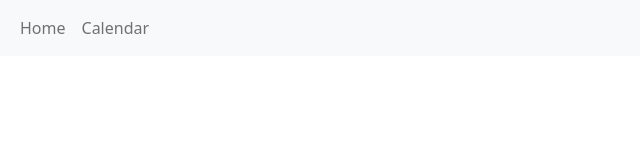
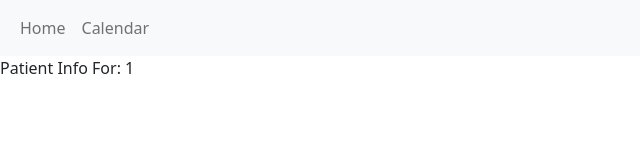
Before and after one commit to fsi-hack4autism/scenario-1, a React (Create React App) app in the folder web/: page /patient/1 in a window 1280 px wide. Before the commit this address had no page. Shown: the top 160 px of the page, without its empty margins (0-640 px from the left). Built offline with nearby package versions, Linux system fonts and the light colour scheme.

Commit message:
Add PatientInfo pages

```diff
--- a/web/src/components/Layout/Layout.tsx
+++ b/web/src/components/Layout/Layout.tsx
@@ -2,6 +2,7 @@ import React from 'react';
 import { Routes, Route } from "react-router-dom";
 import Calendar from '../Calendar';
 import Nav from '../Nav';
+import PatientInfo from '../PatientInfo';
 import PatientList from '../PatientList';
 
 const Layout = () => {
@@ -10,6 +11,7 @@ const Layout = () => {
             <Nav />
             <Routes>
                 <Route path="/" element={<PatientList />} />
+                <Route path="/patient/:patientId" element={<PatientInfo />} />
                 <Route path="/calendar" element={<Calendar />} />
             </Routes>
         </div>
--- a/web/src/components/PatientCard/PatientCard.tsx
+++ b/web/src/components/PatientCard/PatientCard.tsx
@@ -6,7 +6,7 @@ import "./PatientCard.css";
 import { Link } from "react-router-dom";
 
 const PatientCard = ({ patient }: PatientCardProps) => (
-    <Link to="/patient/name" className="patient-card border rounded-1 p-1 m-1">
+    <Link to={`/patient/${patient.name}`} className="patient-card border rounded-1 p-1 m-1">
         <Icon
             name="user-circle-o"
             color="text-muted"
--- /dev/null
+++ b/web/src/components/PatientInfo/PatientInfo.tsx
@@ -0,0 +1,12 @@
+import React from "react";
+import { useParams } from "react-router";
+
+const PatientInfo = () => {
+    const { patientId } = useParams();
+
+    return (
+        <div>Patient Info For: {patientId}</div>
+    )
+}
+
+export default PatientInfo;
--- /dev/null
+++ b/web/src/components/PatientInfo/index.tsx
@@ -0,0 +1 @@
+export { default } from "./PatientInfo";
```
